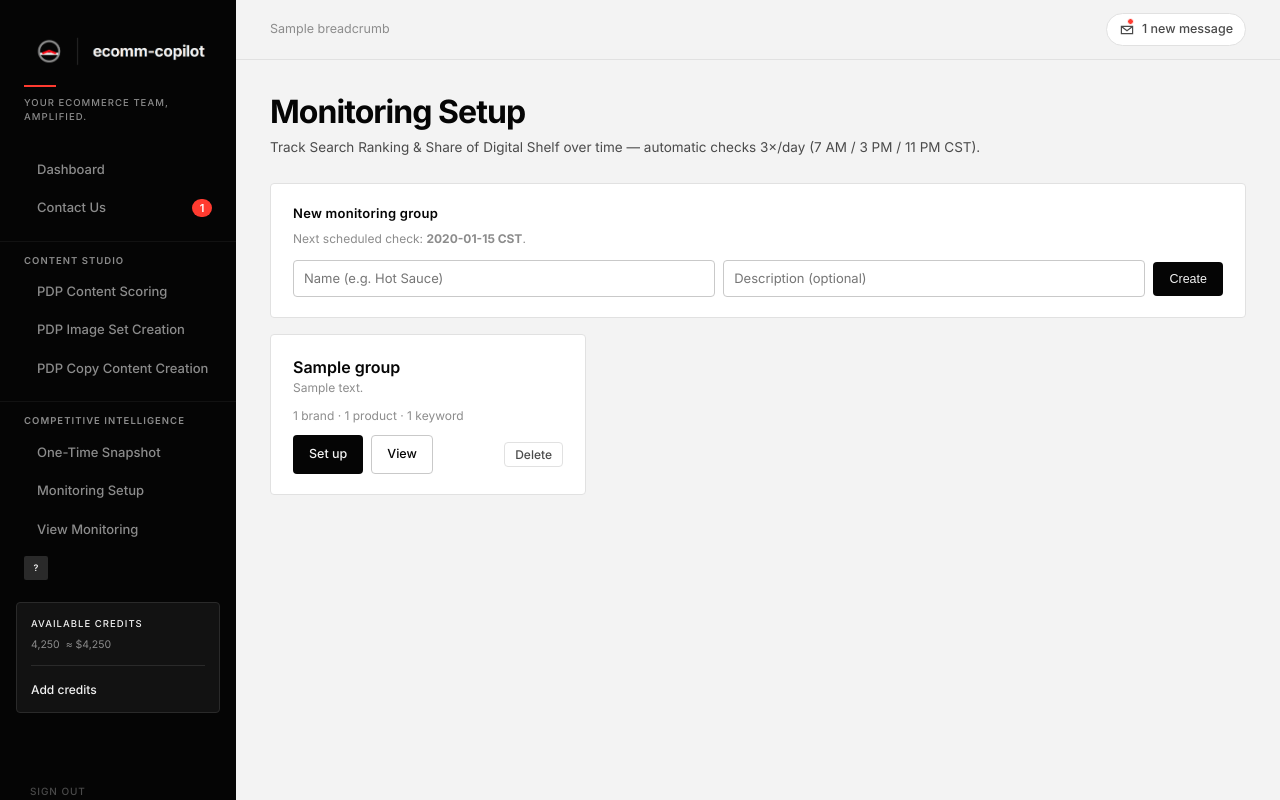
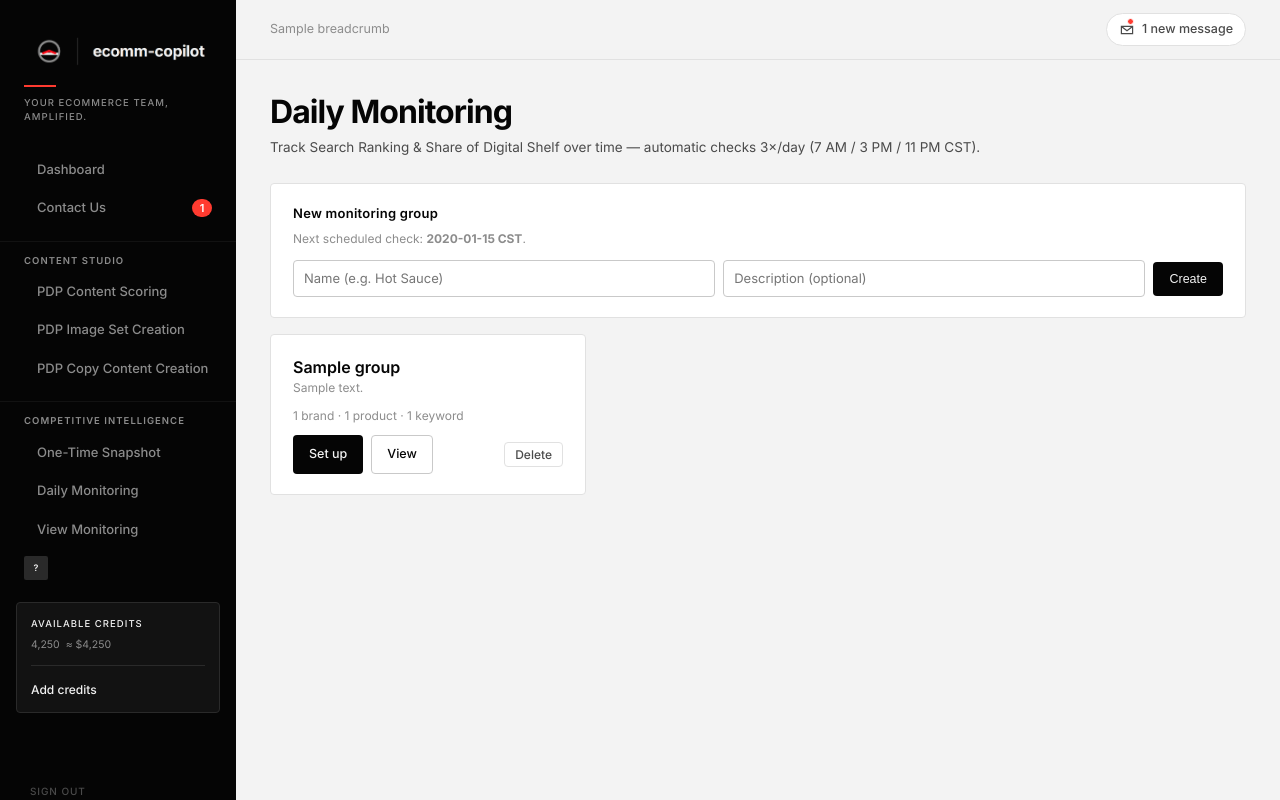
Before and after one commit to ricksauls/ecomm-copilot, a Python web app: template app/templates/app/ci_monitoring_home.html in a window 1280 px wide. Run offline with Jinja, Linux system fonts and the light colour scheme; the template is opened without the code that fills it: most values are stand-ins (such as "Sample title", 1, 10 or a date in 2020).

Commit message:
Rename CI "Monitoring Setup" nav to "Daily Monitoring"
Updates the rail label, the page title + heading, and the cross-link
from View Monitoring. Route names unchanged.

Co-Authored-By: Claude Opus 4.8 <noreply@anthropic.com>

```diff
--- a/app/templates/app/_rail.html
+++ b/app/templates/app/_rail.html
@@ -44,7 +44,7 @@
      the same labelled-group pattern as the Admin section below. #}
   {% set ci_items = [
     ('ci-snapshot', 'One-Time Snapshot', url_for('pages.ci_snapshot_home')),
-    ('ci-monitoring', 'Monitoring Setup', url_for('pages.ci_monitoring_home')),
+    ('ci-monitoring', 'Daily Monitoring', url_for('pages.ci_monitoring_home')),
     ('ci-view', 'View Monitoring', url_for('pages.ci_view')),
   ] %}
   <div class="rail-nav rail-ci">
--- a/app/templates/app/ci_monitoring_home.html
+++ b/app/templates/app/ci_monitoring_home.html
@@ -1,10 +1,10 @@
 {% extends "app/base.html" %}
-{% block title %}Monitoring Setup — ecomm-copilot{% endblock %}
+{% block title %}Daily Monitoring — ecomm-copilot{% endblock %}
 
 {% block pane_content %}
 <div class="page-header">
   <div>
-    <h1>Monitoring Setup</h1>
+    <h1>Daily Monitoring</h1>
     <p class="subtitle">
       Track Search Ranking &amp; Share of Digital Shelf over time — automatic checks
       3×/day (7 AM / 3 PM / 11 PM CST).
--- a/app/templates/app/ci_view.html
+++ b/app/templates/app/ci_view.html
@@ -23,7 +23,7 @@
 {% if not groups %}
 <div class="card card-pad ci-empty">
   No monitoring groups yet. Set one up under
-  <a href="{{ url_for('pages.ci_monitoring_home') }}">Monitoring Setup</a>.
+  <a href="{{ url_for('pages.ci_monitoring_home') }}">Daily Monitoring</a>.
 </div>
 {% else %}
 
```
